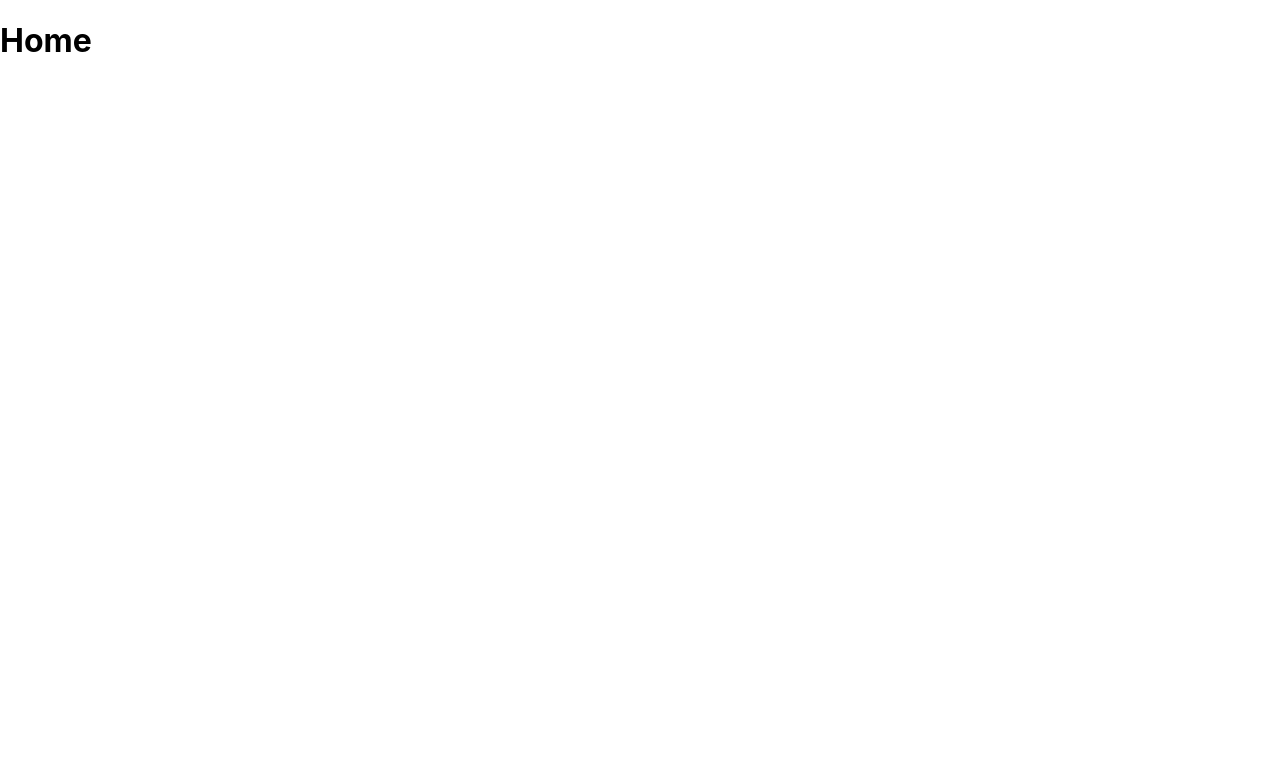
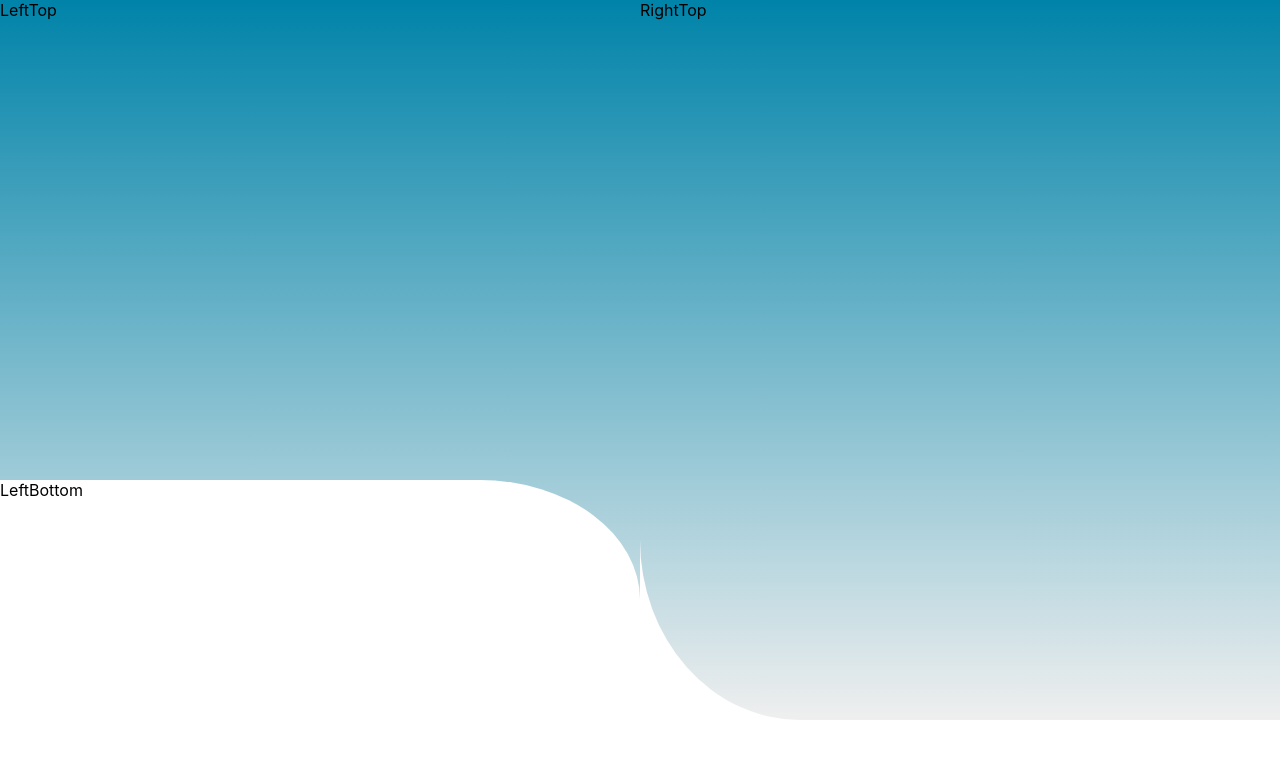
Before and after one commit to PeicoPaco/datamine-totem, a React (Create React App) app: page / in a window 1280 px wide. Shown: the top 758 px of the page. Built offline with nearby package versions, Linux system fonts and the light colour scheme.

Commit message:
css background

```diff
--- a/src/App.js
+++ b/src/App.js
@@ -1,9 +1,9 @@
-import logo from './logo.svg';
 import './App.css';
+import Home from './Views/Home/Home';
 
 function App() {
   return (
-    <h1>Home</h1>
+    <Home></Home>
   );
 }
 
--- /dev/null
+++ b/src/Views/Home/Home.css
@@ -0,0 +1,41 @@
+#left-top-background-home {
+    position: absolute;
+    width: 50vw;
+    height: 90vh;
+    background: linear-gradient(180deg, #0083A9 0%, #EFEFEF 100%);
+    top: 0;
+    left: 0;
+    z-index: -1;
+}
+
+#right-top-background-home {
+    background: linear-gradient(180deg, #0083A9 0%, #EFEFEF 100%);
+    width: 50vw;
+    height: 90vh;
+    top: 0;
+    left: 50%;
+    z-index: 0;
+    position: absolute;
+    border-radius: 0px 0px 0px 25%;
+}
+
+#left-bottom-background-home {
+    background-color: white;
+    width: 50vw;
+    height: 60vh;
+    z-index: 0;
+    position: absolute;
+    top: 60%;
+    left: 0;
+    border-radius: 0px 25% 0px 0px;
+}
+
+#right-bottom-background-home {
+    background-color: white;
+    width: 50vw;
+    height: 60vh;
+    z-index: -2;
+    position: absolute;
+    top: 60%;
+    left: 50%;
+}
--- /dev/null
+++ b/src/Views/Home/Home.js
@@ -0,0 +1,15 @@
+import React from 'react'
+import './Home.css'
+
+function Home() {
+  return (
+    <>
+    <div id='left-top-background-home'>LeftTop</div>
+    <div id='right-top-background-home'>RightTop</div>
+    <div id='left-bottom-background-home'>LeftBottom</div>
+    <div id='right-bottom-background-home'>RigthBottom</div>
+    </>
+  )
+}
+
+export default Home
```
Also changed, not shown: src/Views/globalart.css (added), src/logo.svg (deleted).
